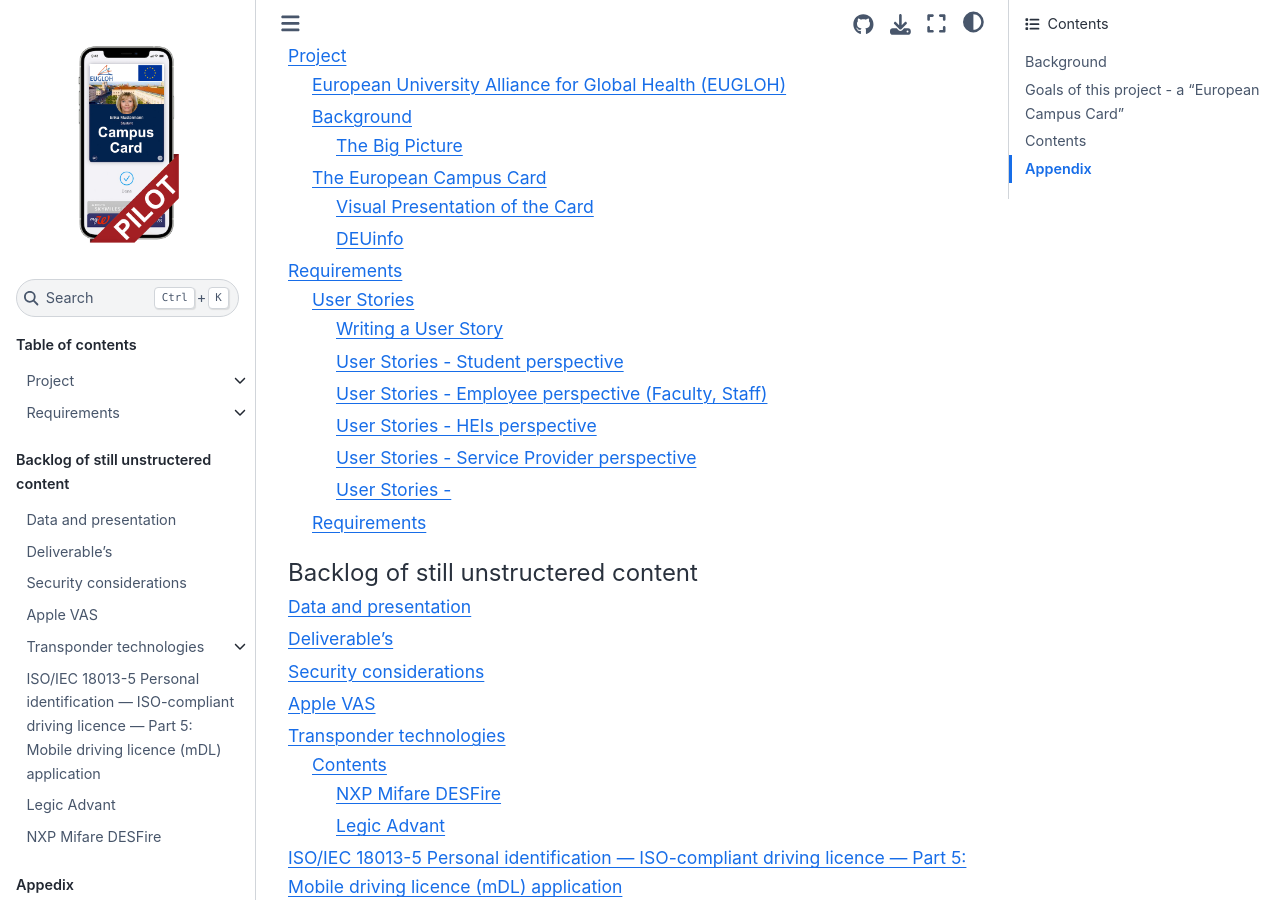
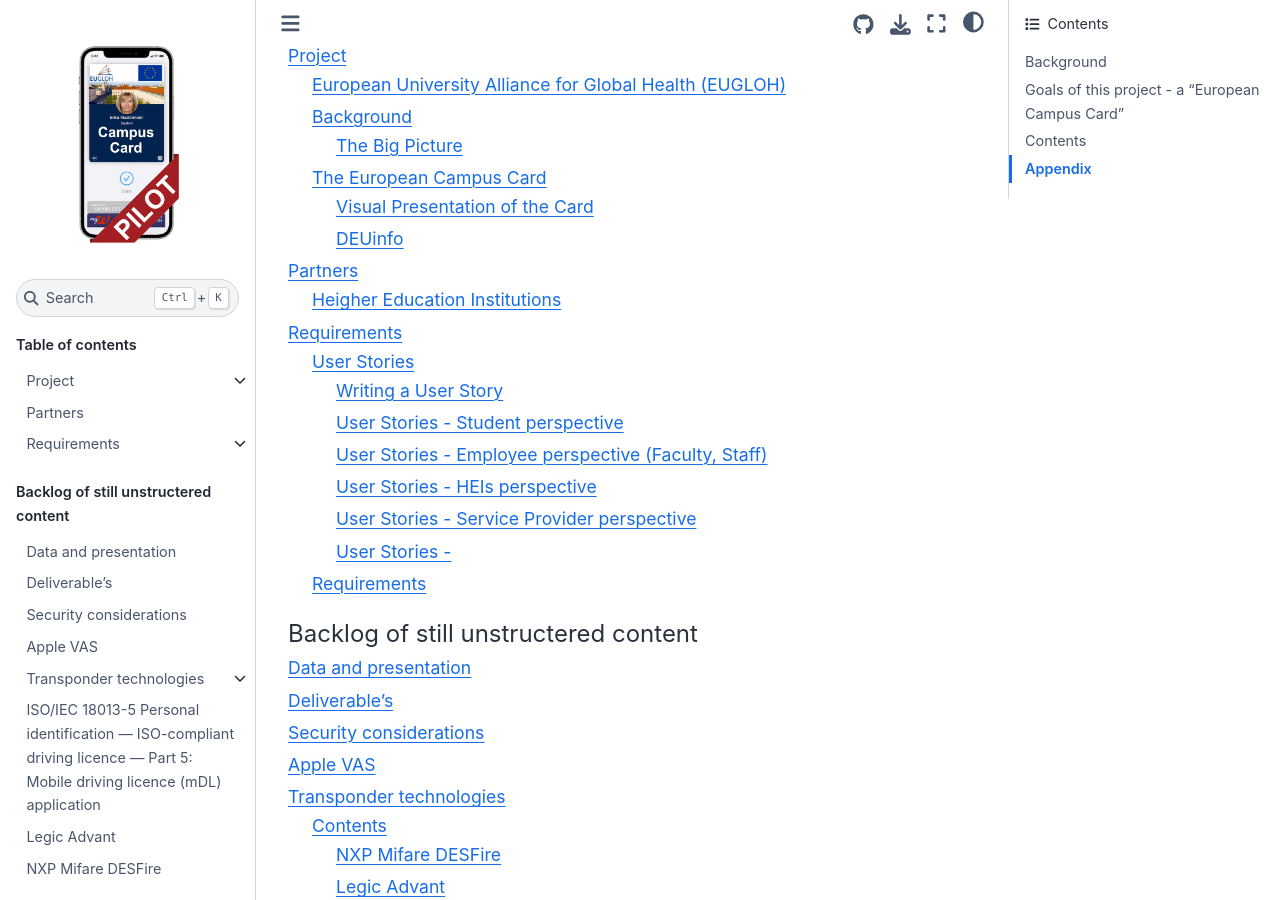
Before and after one commit to ECC-Pilot/documentation, a Sphinx documentation site: the page built from source/index.md, in a window 1280 px wide and 900 px high, scrolled down 4581 px. Built offline with Sphinx 7.4.7 and the Sphinx Book theme 1.1.4, drawn with Linux system fonts in a browser that asks for light colours.

Commit message:
partners

````diff
--- a/source/index.md
+++ b/source/index.md
@@ -166,7 +166,7 @@
 ---
 
 project/index.md
-
+partners.md
 requirements/index.md
 
 ```
--- /dev/null
+++ b/source/partners.md
@@ -0,0 +1,3 @@
+# Partners
+
+## Heigher Education Institutions
````
